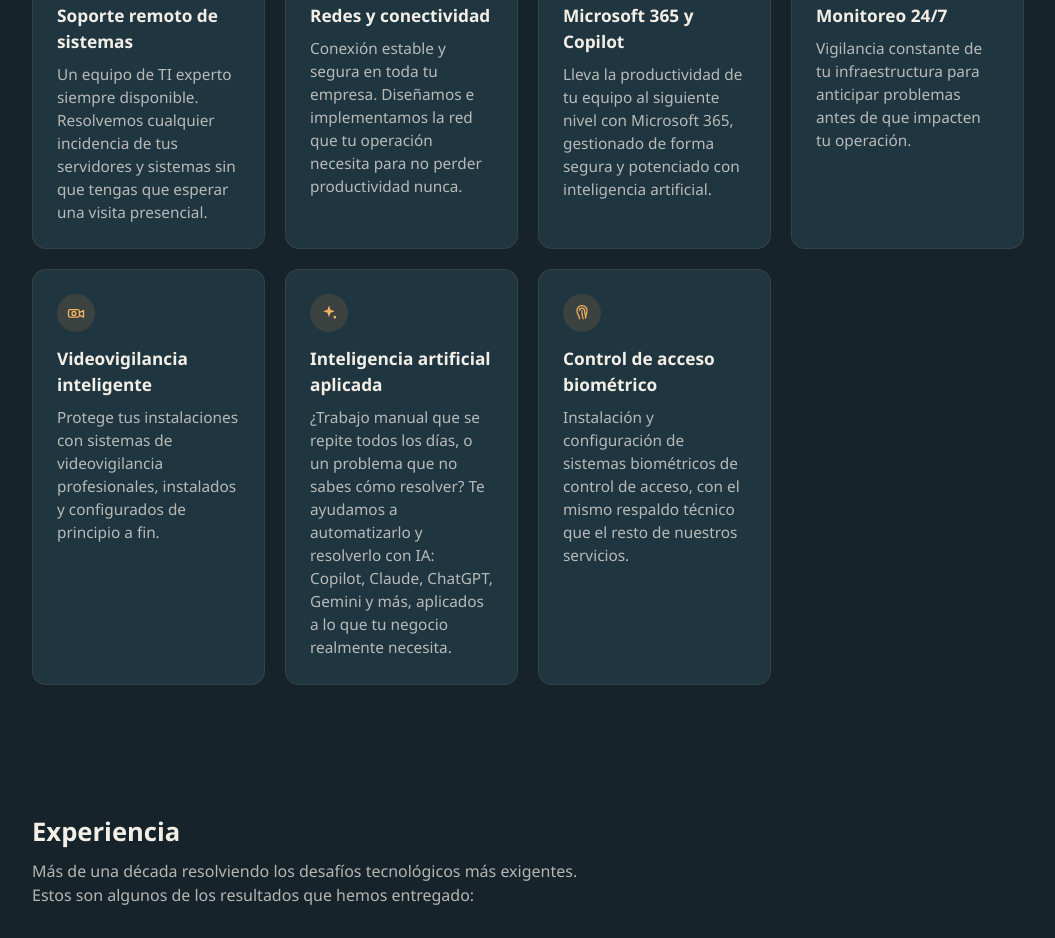
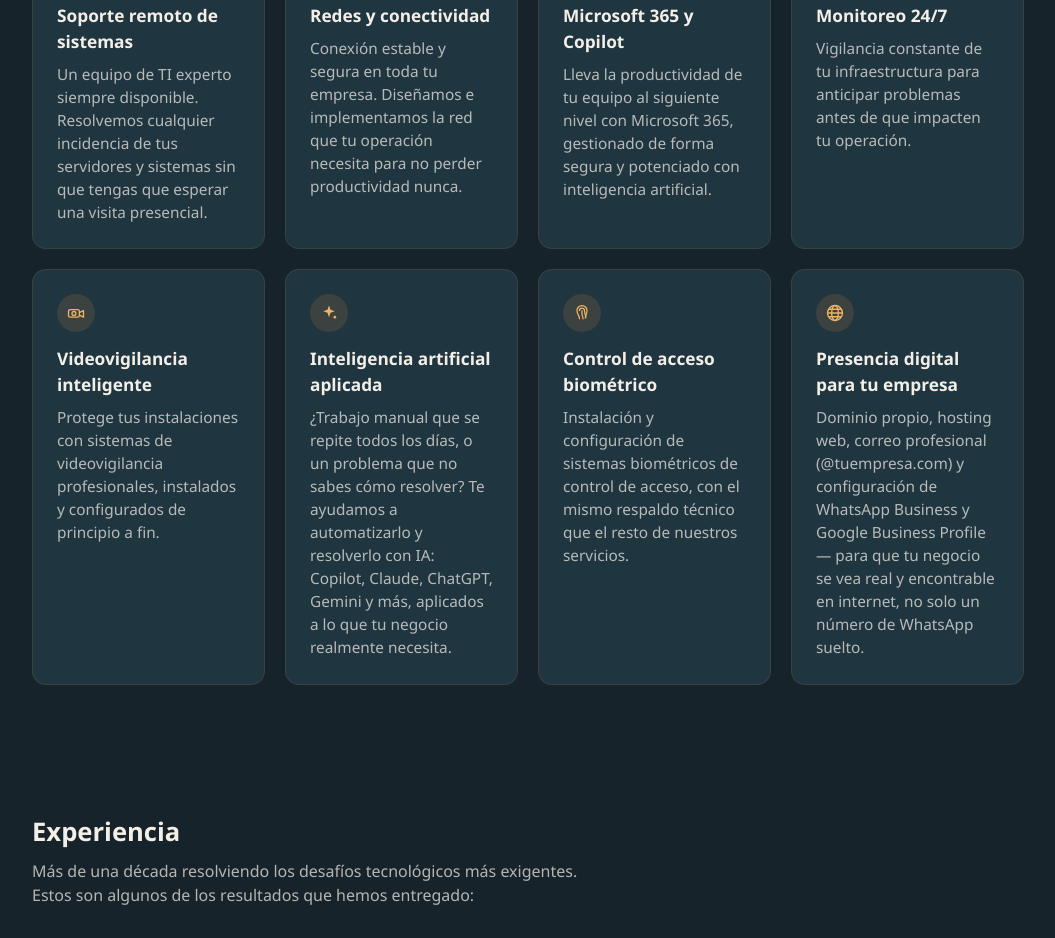
Before and after one commit to pumxnekky/infronexa, a plain HTML site: page index.html in a window 1280 px wide. Shown: the part 902-1840 px from the top of the page, without its empty margins (112-1167 px from the left). Drawn offline with Linux system fonts and the light colour scheme.

Commit message:
Add files via upload

```diff
--- a/index.html
+++ b/index.html
@@ -277,6 +277,13 @@
         <h3>Control de acceso biométrico</h3>
         <p>Instalación y configuración de sistemas biométricos de control de acceso, con el mismo respaldo técnico que el resto de nuestros servicios.</p>
       </div>
+      <div class="card">
+        <div class="dot">
+          <svg viewBox="0 0 24 24" width="20" height="20"><circle cx="12" cy="12" r="9" fill="none" stroke="#F0B462" stroke-width="1.6"/><ellipse cx="12" cy="12" rx="4" ry="9" fill="none" stroke="#F0B462" stroke-width="1.6"/><path d="M3 12h18M4.5 7.5h15M4.5 16.5h15" stroke="#F0B462" stroke-width="1.6"/></svg>
+        </div>
+        <h3>Presencia digital para tu empresa</h3>
+        <p>Dominio propio, hosting web, correo profesional (@tuempresa.com) y configuración de WhatsApp Business y Google Business Profile — para que tu negocio se vea real y encontrable en internet, no solo un número de WhatsApp suelto.</p>
+      </div>
     </div>
   </div>
 </section>
@@ -325,6 +332,7 @@
       <div>
         <h4>Contacto</h4>
         <p><a href="https://wa.me/51923831311">WhatsApp: +51 923 831 311</a></p>
+        <p><a href="mailto:contacto@infronexa.com">contacto@infronexa.com</a></p>
       </div>
     </div>
   </div>
```
